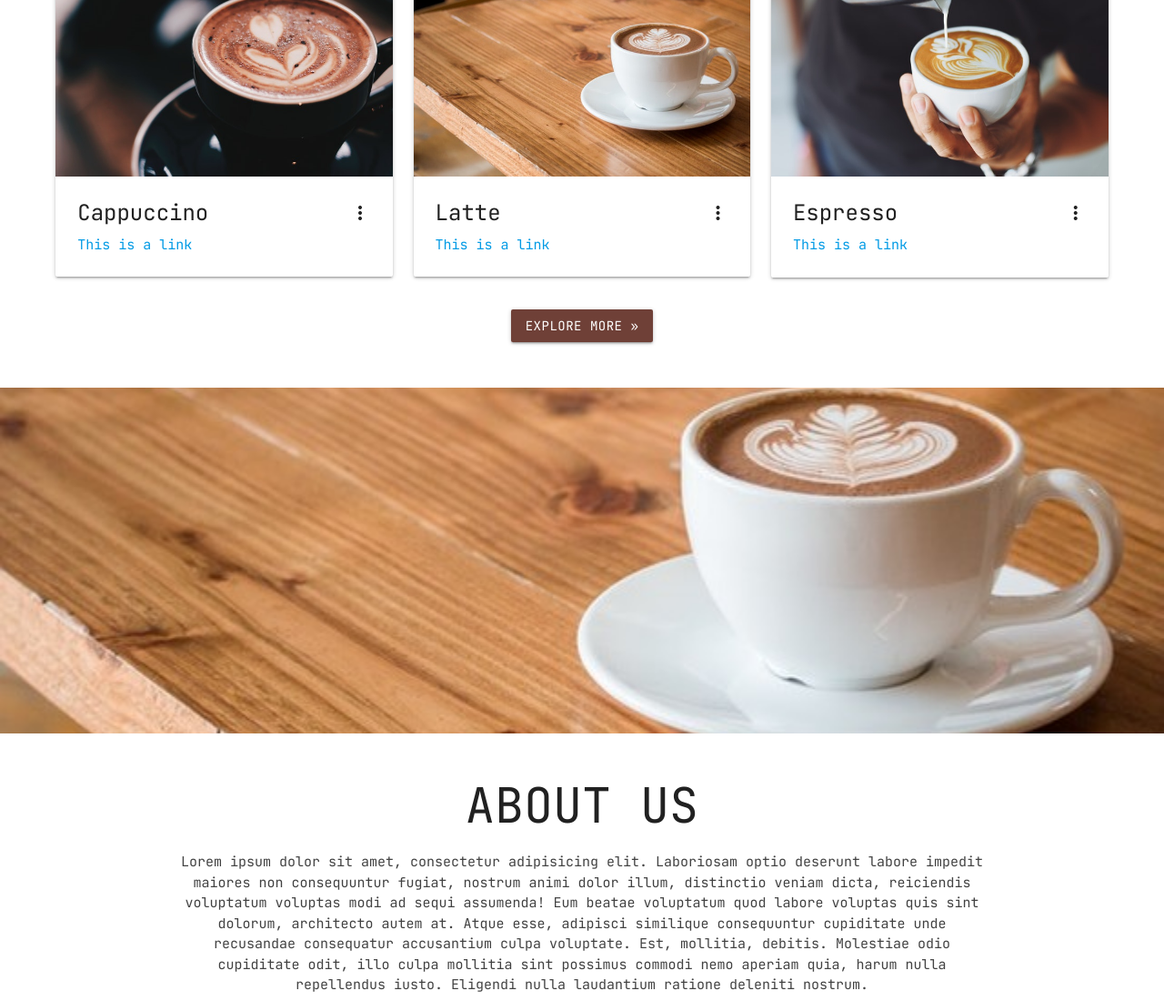
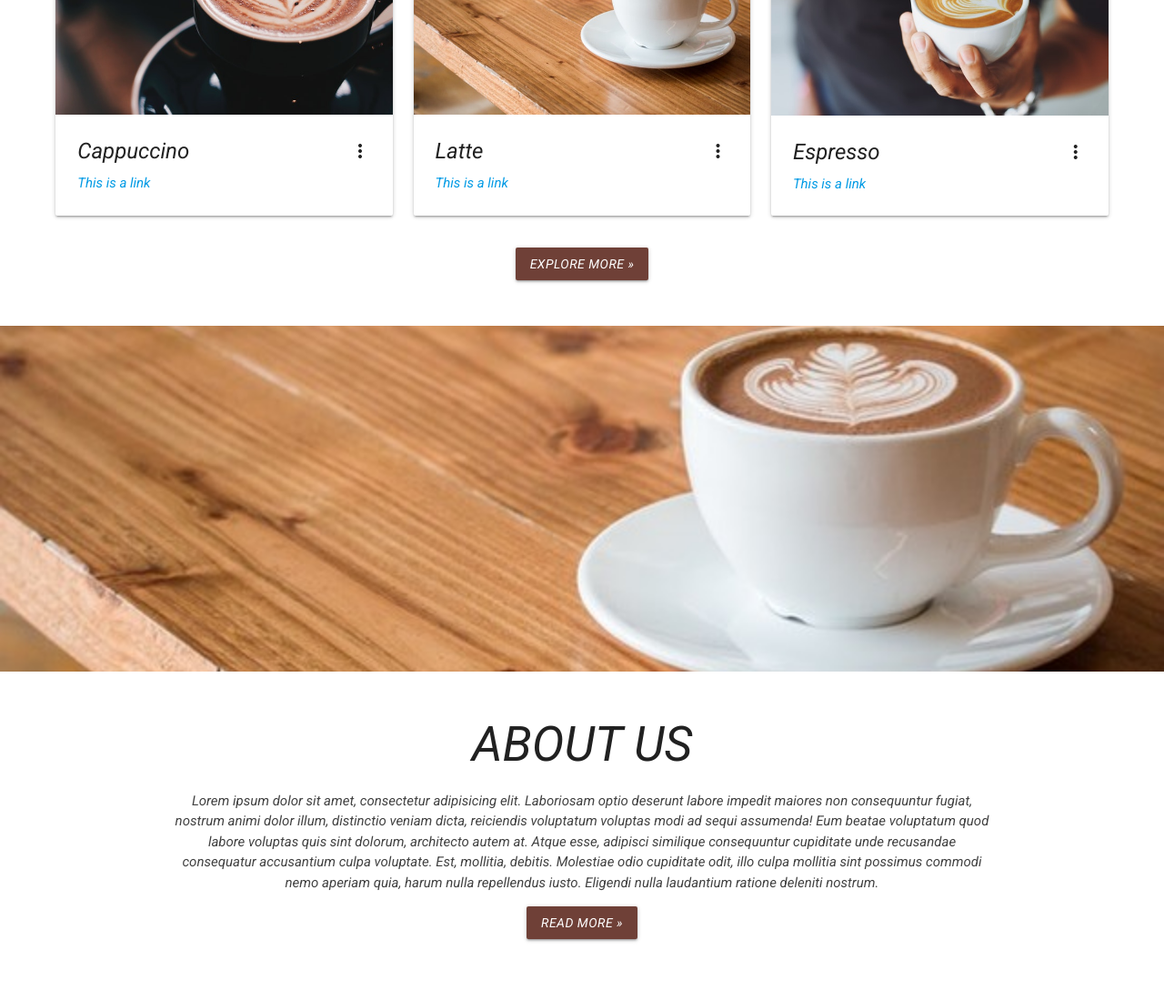
Before and after one commit to saurabh-gawade-29/jimmy-s_cafe.github.io, a plain HTML site: page index.html in a window 1280 px wide. Shown: the part 972-2072 px from the top of the page at 91% size. Drawn offline with nearby package versions, Linux system fonts and the light colour scheme.

Commit message:
Universal Font Change

```diff
--- a/css/style.css
+++ b/css/style.css
@@ -1,7 +1,8 @@
 /* !Google Fonts Imports */
+@import url("https://fonts.googleapis.com/css2?family=JetBrains+Mono:ital,wght@0,400;1,600&family=Roboto:ital@1&display=swap");
 @import url("https://fonts.googleapis.com/css2?family=JetBrains+Mono:ital,wght@0,400;1,600&display=swap");
 * {
-  font-family: "JetBrains Mono", monospace;
+  font-family: "Roboto", sans-serif;
   scroll-behavior: smooth;
 }
 
```
